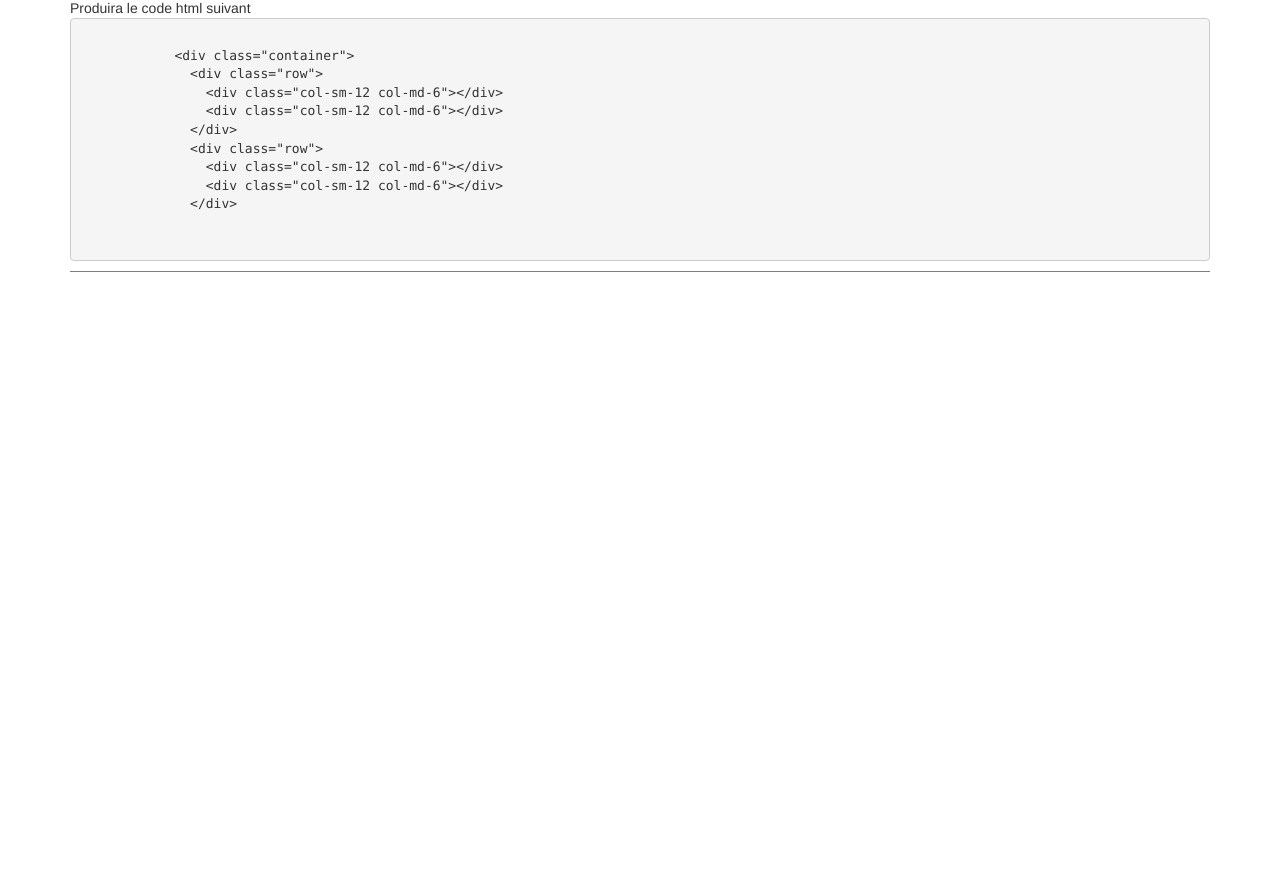
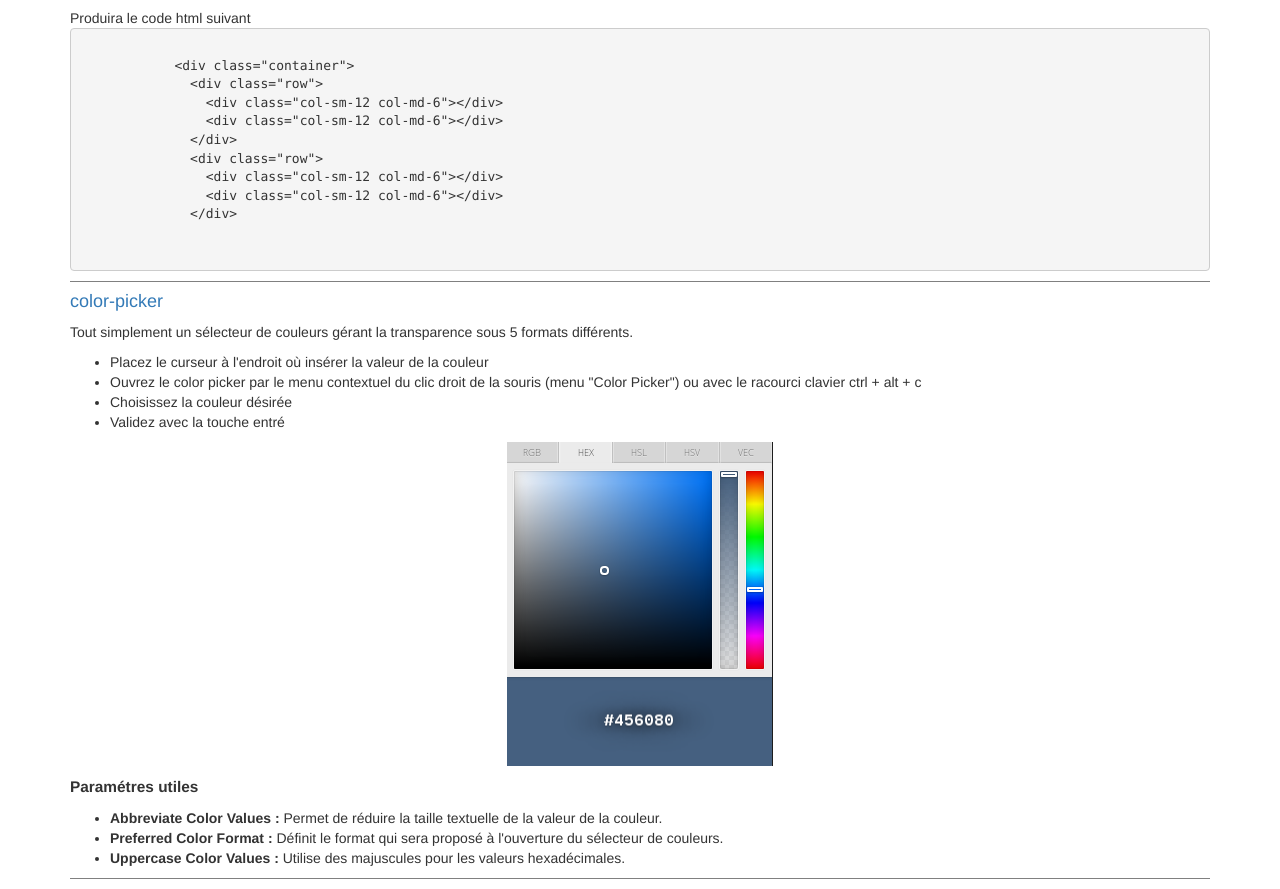
Before and after one commit to Vinarnt/pimp-my-atom, a plain HTML site: page index.html in a window 1280 px wide. Shown: the part 2999-3888 px from the top of the page. Before the commit the page ends 3281 px from the top, so only its background shows below. Drawn offline with Linux system fonts and the light colour scheme.

Commit message:
Add color-picker package

```diff
--- a/css/style.css
+++ b/css/style.css
@@ -16,7 +16,7 @@ img {
   display: inline-block;
   font-weight: bold;
   font-size: 1.1em;
-  margin-bottom: 10px;
+  margin: 10px 0;
 }
 
 .param-name {
@@ -28,3 +28,7 @@ img {
   background-color: #808080;
   margin: 10px 0;
 }
+
+.centered {
+  text-align: center;
+}
--- a/index.html
+++ b/index.html
@@ -148,6 +148,37 @@
         </pre>
 
         <div class="separator"></div>
+
+        <h4><a href="https://atom.io/packages/color-picker">color-picker</a></h4>
+        <p>
+          Tout simplement un sélecteur de couleurs gérant la transparence sous 5 formats différents.
+        </p>
+
+        <ul>
+          <li>Placez le curseur à l'endroit où insérer la valeur de la couleur</li>
+          <li>Ouvrez le color picker par le menu contextuel du clic droit de la souris (menu "Color Picker") ou avec le racourci clavier ctrl + alt + c</li>
+          <li>Choisissez la couleur désirée</li>
+          <li>Validez avec la touche entré</li>
+        </ul>
+        <div class="centered">
+          <img src="img/color-picker.png" alt="Selecteur de couleurs"><br />
+        </div>
+
+        <span class="param-label">Paramétres utiles</span><br />
+        <ul>
+          <li>
+            <span class="param-name">Abbreviate Color Values :</span> Permet de réduire la taille textuelle de la valeur de la couleur.
+          </li>
+          <li>
+            <span class="param-name">Preferred Color Format :</span> Définit le format qui sera proposé à l'ouverture du sélecteur de couleurs.
+          </li>
+          <li>
+            <span class="param-name">Uppercase Color Values :</span> Utilise des majuscules pour les valeurs hexadécimales.
+          </li>
+        </ul>
+
+        <div class="separator"></div>
+
     </div>
   </body>
 
```
Also changed, not shown: img/color-picker.png (added).
